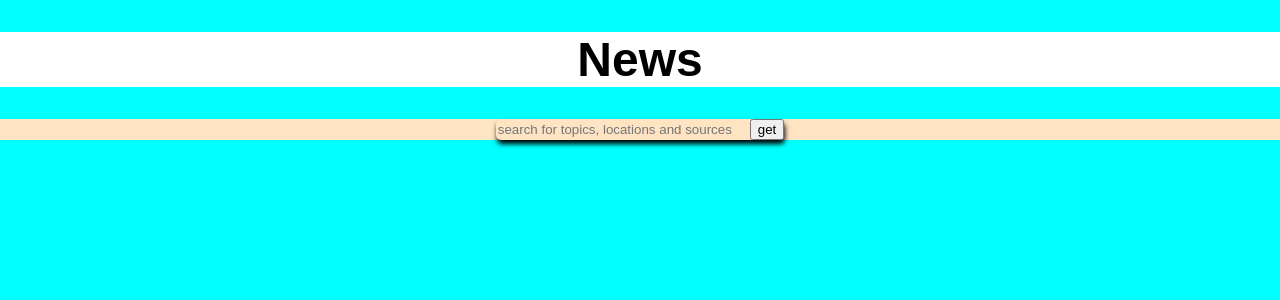
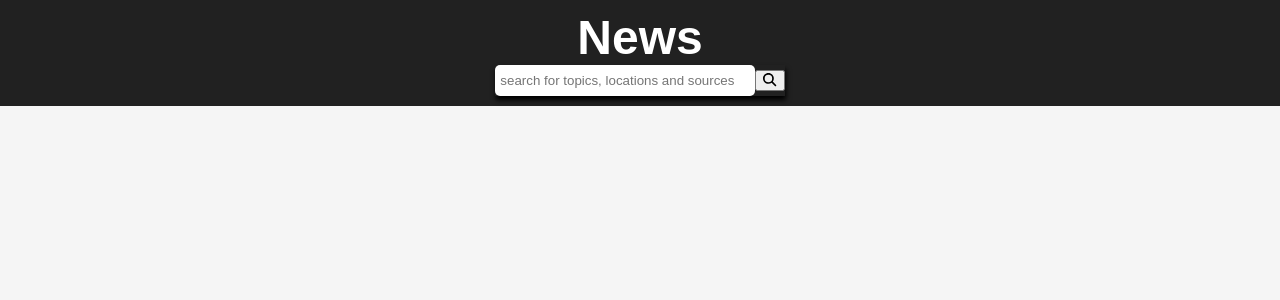
Before and after one commit to Ashrib/News-Posts-Api, a React (Create React App) app: page / in a window 1280 px wide. Shown: the top 300 px of the page. Built offline with nearby package versions, Linux system fonts and the light colour scheme.

Commit message:
some commit

```diff
--- a/package.json
+++ b/package.json
@@ -3,10 +3,15 @@
   "version": "0.1.0",
   "private": true,
   "dependencies": {
+    "@fortawesome/fontawesome-svg-core": "^6.2.0",
+    "@fortawesome/free-regular-svg-icons": "^6.2.0",
+    "@fortawesome/free-solid-svg-icons": "^6.2.0",
+    "@fortawesome/react-fontawesome": "^0.2.0",
     "@testing-library/jest-dom": "^5.16.5",
     "@testing-library/react": "^13.4.0",
     "@testing-library/user-event": "^13.5.0",
     "axios": "^1.1.3",
+    "babel-plugin-macros": "^3.1.0",
     "moment": "^2.29.4",
     "react": "^18.2.0",
     "react-dom": "^18.2.0",
--- a/src/App.css
+++ b/src/App.css
@@ -8,31 +8,35 @@
   flex-direction: column;
   height: calc(100vh);
   width: calc(100vw);
-  background-color: aqua;
+  background-color: #f5f5f5;
   overflow-x: scroll;
 
 }
 .news-head{
   text-align: center;
   font-size: 3em;
-  background-color: #fff;
+  font-weight: 700;
 }
-.form-input{
+.header{
   display: flex;
   flex-direction: column;
   justify-content: center;
   align-items: center;
-  background-color: bisque;
+  color: white;
+  background-color: rgb(33, 33, 33);
+  padding-top: 10px;
+  padding-bottom: 10px;
 }
 .form-box{
-  border-radius: 5px;
   box-shadow: 1px 4px 5px black;
   /* display: flex;
   flex-direction: column; */
 }
 .search-inp{
+  border-radius: 5px;
   border: none;
-  background-color: transparent;
+  padding: 8px 5px;
+  /* background-color: transparent; */
   width: 250px;
 }
 .post-time{
--- a/src/App.jsx
+++ b/src/App.jsx
@@ -2,9 +2,8 @@ import './App.css';
 import axios from 'axios'
 import moment from 'moment'
 import { useState } from 'react';
-// const axios = require("axios").default;
-
-
+import { FontAwesomeIcon } from '@fortawesome/react-fontawesome';
+import { faMagnifyingGlass} from '@fortawesome/free-solid-svg-icons';
 
 function News() {
   const [data, setData] = useState([]);
@@ -35,8 +34,8 @@ function News() {
 
   return (
     <div className='container'>
-      <h1 className="news-head">News</h1>
-      <div className="form-input">
+      <div className="header">
+      <span className="news-head">News</span>
       <div className="form-box">
       <form onSubmit={getNews} >
         <input type="text" className='search-inp' placeholder="search for topics, locations and sources"
@@ -44,7 +43,7 @@ function News() {
           setSearch(e.target.value)
         }}
         />
-        <button type="submit">get</button>
+        <button type="submit"><FontAwesomeIcon title='search'icon={faMagnifyingGlass} /></button>
       </form>
       </div>
       </div>
```
Also changed, not shown: 1 other file (tests, documents, lock files or other folders).
